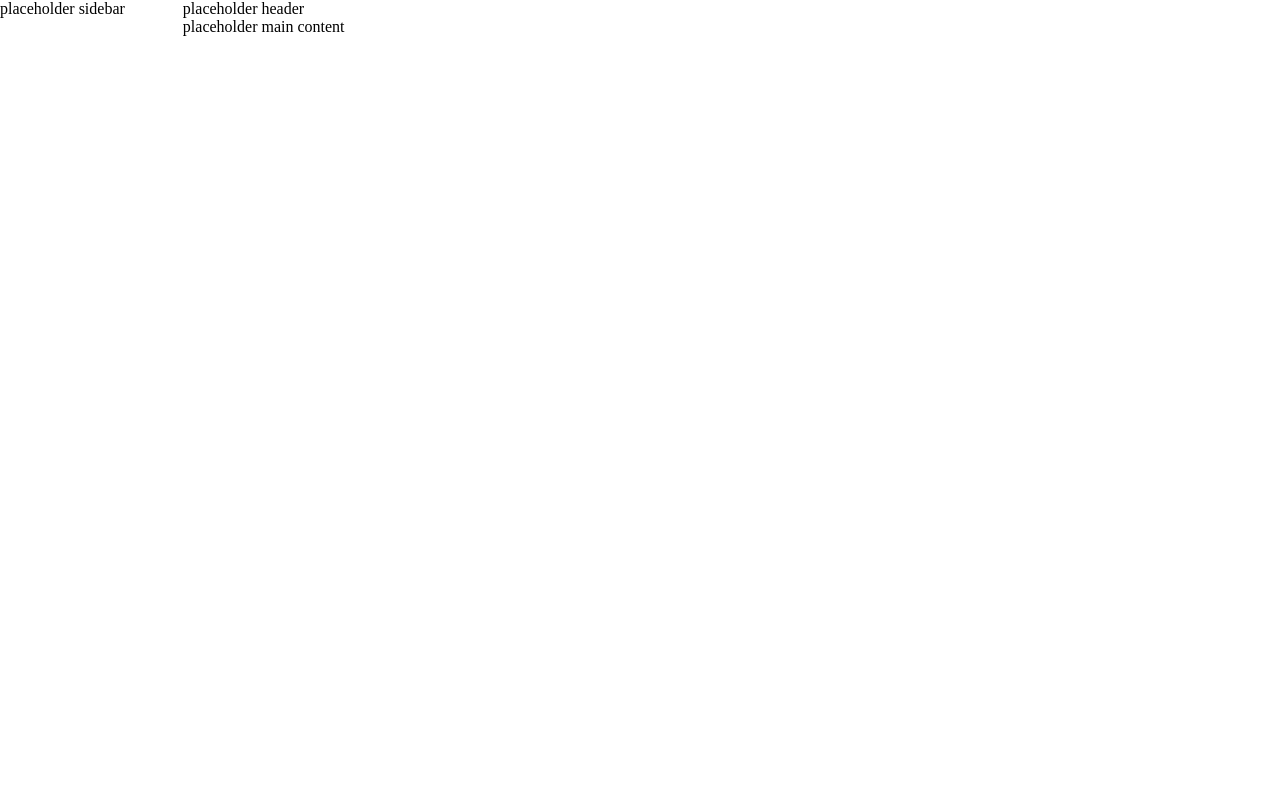
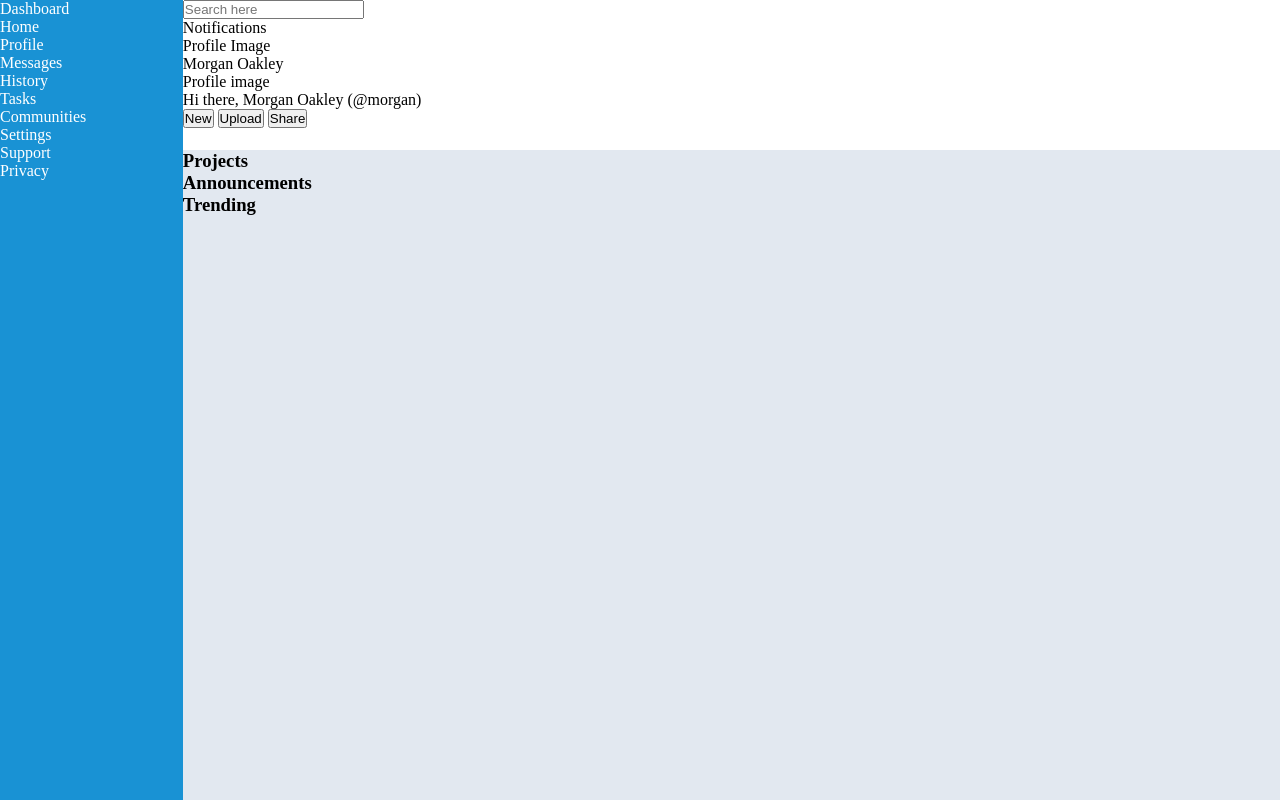
Before and after one commit to anthonyc20b/odin-admin-dashboard, a plain HTML site: page index.html in a window 1280 px wide. Drawn offline with Linux system fonts and the light colour scheme.

Commit message:
Add explicit rows for grid and background colors

```diff
--- a/index.html
+++ b/index.html
@@ -9,15 +9,61 @@
 <body>
     <div class="container">
         <div class="header">
-            <p>placeholder header</p>
+            <div class="user-options">
+                <form action="/search" method="GET">
+                    <!-- <label for="search">Search:</label> Replace with vector image -->
+                    <input type="text" id="search" name="search" placeholder="Search here">
+                </form>
+
+                <p>Notifications</p>
+                <p>Profile Image</p>
+                <p>Morgan Oakley</p>
+            </div>
+
+            <div class="user-actions">
+                <p>Profile image</p>
+                <p>Hi there, Morgan Oakley (@morgan)</p>
+                <button>New</button>
+                <button>Upload</button>
+                <Button>Share</Button>
+            </div>
         </div>
 
         <div class="sidebar">
-            <p>placeholder sidebar</p>
+            <div class="logo">
+                <p>Dashboard</p>
+            </div>
+
+            <div class="nav-list">
+                <ul>
+                    <li>Home</li>
+                    <li>Profile</li>
+                    <li>Messages</li>
+                    <li>History</li>
+                    <li>Tasks</li>
+                    <li>Communities</li>
+                </ul>
+
+            <div class="settings">
+                <ul>
+                    <li>Settings</li>
+                    <li>Support</li>
+                    <li>Privacy</li>
+                </ul>
+            </div>
+            </div>
         </div>
 
         <div class="main-content">
-            <p>placeholder main content</p>
+            <div class="projects">
+                <h3>Projects</h3>
+            </div>
+            <div class="announcements">
+                <h3>Announcements</h3>
+            </div>
+            <div class="trending">
+                <h3>Trending</h3>
+            </div>
         </div>
     </div>
 </body>
--- a/style.css
+++ b/style.css
@@ -5,18 +5,24 @@
 
 .container {
     display: grid;
+    height: 100vh;
     grid-template-columns: 1fr 6fr;
+    grid-template-rows: 150px auto;
 }
 
 .header {
     grid-column: 2 / -1;
+    background-color: white;
 }
 
 .sidebar {
     grid-row: 1 / 3;
+    background-color: rgb(25, 146, 212);
+    color: white;
 }
 
 .main-content{
     grid-column: 2 / -1;
     grid-row: 2 / 3;
+    background-color: rgb(226, 232, 240);
 }
```
